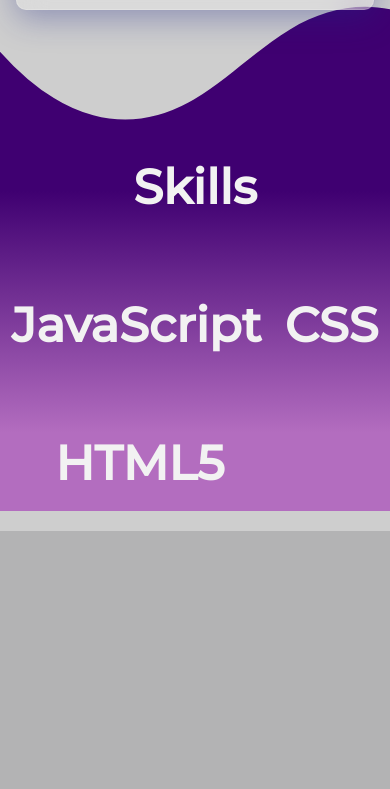
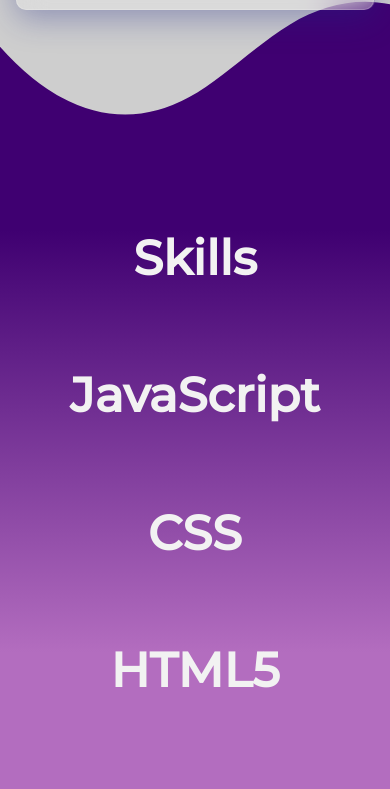
Before and after one commit to SofiDevO/SofiDev-landingpage, a PHP site: page / in a window 390 px wide. Shown: the part 1935-2724 px from the top of the page. Before the commit the page ends 2466 px from the top, so only its background shows below. Run offline with PHP 8.4, Linux system fonts and the light colour scheme; grey boxes are pictures that could not be loaded.

Commit message:
Se corrije responsive

```diff
--- a/Styles/divider.css
+++ b/Styles/divider.css
@@ -34,7 +34,7 @@
 
 .custom-shape-divider-bottom-1685781927 {
     position: absolute;
-    bottom: 298px;
+    bottom: 581px;
     left: 0;
     width: 100%;
     overflow: hidden;
--- a/Styles/skills.css
+++ b/Styles/skills.css
@@ -7,7 +7,7 @@
     justify-content: center;
     align-items: center;
     width: 100%;
-    height: 372px;
+    height: 650px;
     background: linear-gradient(0deg, rgba(179,109,191,1) 21%, rgba(63,0,113,1) 86%);
 }
 
@@ -19,9 +19,9 @@
 .cajas-skills{
     display: flex;
     width: 100%;
-    flex-wrap: wrap;
-    justify-content: space-around;
+    justify-content: center;
     align-items: center;
+    flex-direction: column;
 
 
 }
@@ -54,7 +54,7 @@
         flex-wrap: wrap;
         justify-content: space-around;
         align-items: center;
-
+        flex-direction: row;
 
     }
 
```
